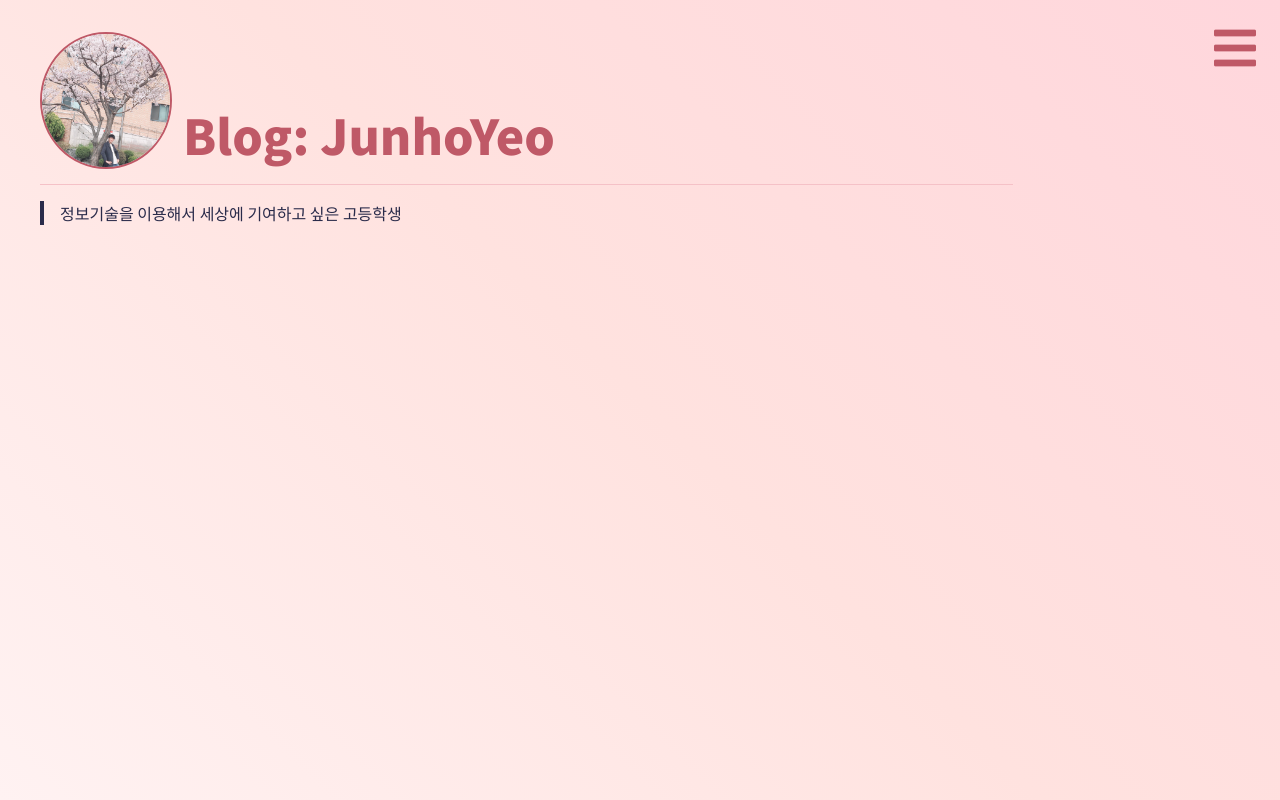
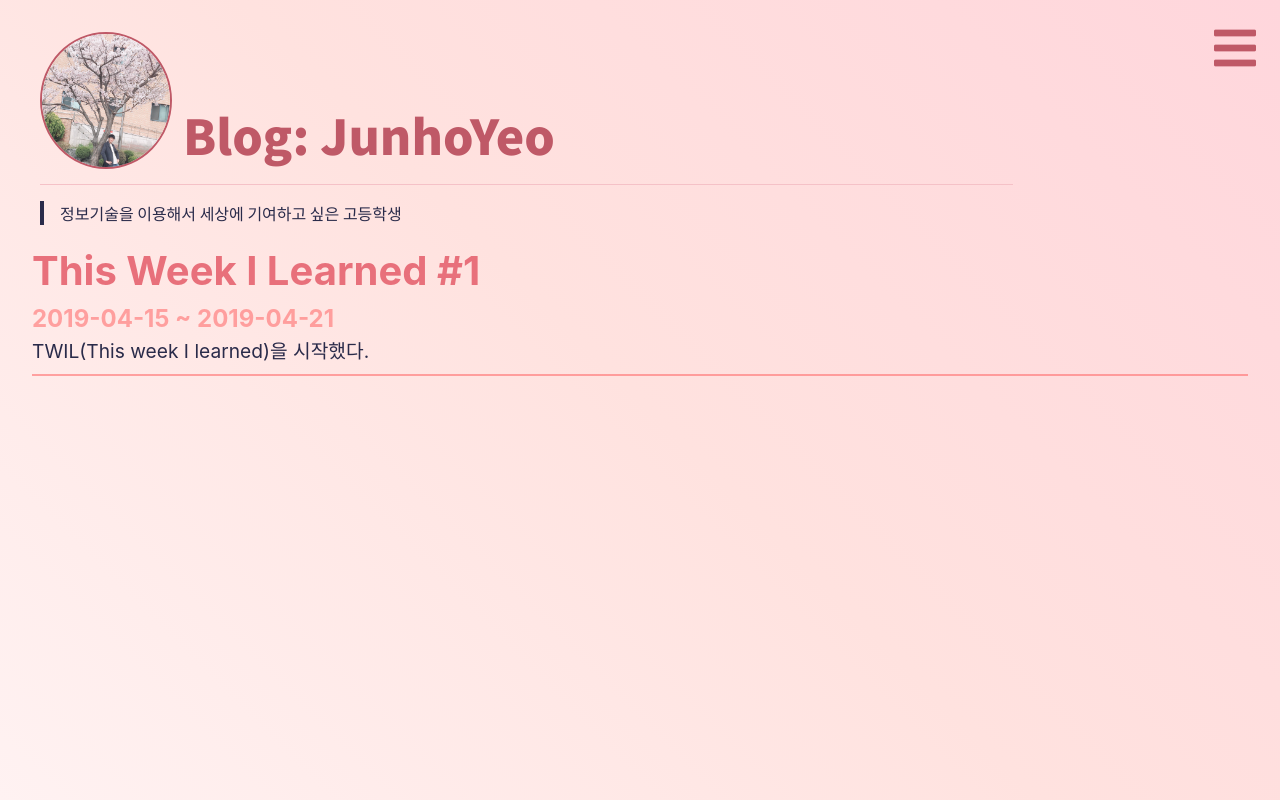
Before and after one commit to junhoyeo/twils, a Vue app: page /twil/1 in a window 1280 px wide. Built offline with nearby package versions, Linux system fonts and the light colour scheme.

Commit message:
🚀 feat(twil): post menu in index

```diff
--- a/src/components/JunoTwil.vue
+++ b/src/components/JunoTwil.vue
@@ -37,10 +37,6 @@
         </span>
         <span class="twil-text" v-html="marked(text)"/>
       </li>
-      <!-- <li
-        v-if="type === 'string'"
-        v-html="marked(text)"
-      /> -->
       <pre v-else-if="type === 'code'"><code>{{ text }}</code></pre>
     </template>
     <ul v-if="twils">
--- a/src/pages/Index.vue
+++ b/src/pages/Index.vue
@@ -6,6 +6,25 @@ export default {
 
   components: {
     JunoProfile
+  },
+
+  created() {
+    // load twil objects
+    let start = (this.twilIndex - 5 < 0) ? 1 : this.twilIndex - 5
+    for(let idx = start; idx <= this.twilIndex; idx++) {
+      try {
+        this.twils.splice(-1, 0, require(`../assets/twil/${idx}.json`))
+      } catch {
+        continue
+      }
+    }
+  },
+
+  data() {
+    return {
+      twilIndex: require('../assets/twil/index.json').index,
+      twils: []
+    }
   }
 }
 </script>
@@ -13,5 +32,51 @@ export default {
 <template>
   <div class="content">
     <juno-profile title="Blog"/>
+    <div class="twils">
+      <router-link
+        :to="{ name: 'TWIL', params: {twilId: twil.id } }"
+        v-for="(twil, idx) in twils"
+        :key="idx"
+        class="twil-wrap"
+      >
+        <div class="twil">
+          <span class="twil__title">This Week I Learned #{{ twil.id }}</span>
+          <span class="twil__date">{{ twil.start_date }} ~ {{ twil.end_date }}</span>
+          <div class="twil__summary">
+            {{ twil.summary }}
+          </div>
+        </div>
+      </router-link>
+    </div>
   </div>
 </template>
+
+<style lang="scss" scoped>
+.twil-wrap {
+  color: #2A2B4A;
+}
+
+.twil {
+  padding-bottom: 0.5em;
+  border-bottom: 2px solid rgba(255, 109, 109, 0.596);
+  cursor: pointer;
+
+  &__title {
+    font-size: 2.5em;
+    font-weight: 700;
+    color: #E8707B;
+  }
+
+  &__date {
+    font-size: 1.5em;
+    font-weight: 700;
+    color: rgba(255, 109, 109, 0.596);
+    display: block;
+  }
+
+  &__summary {
+    display: block;
+    font-size: 1.2em;
+  }
+}
+</style>
```
